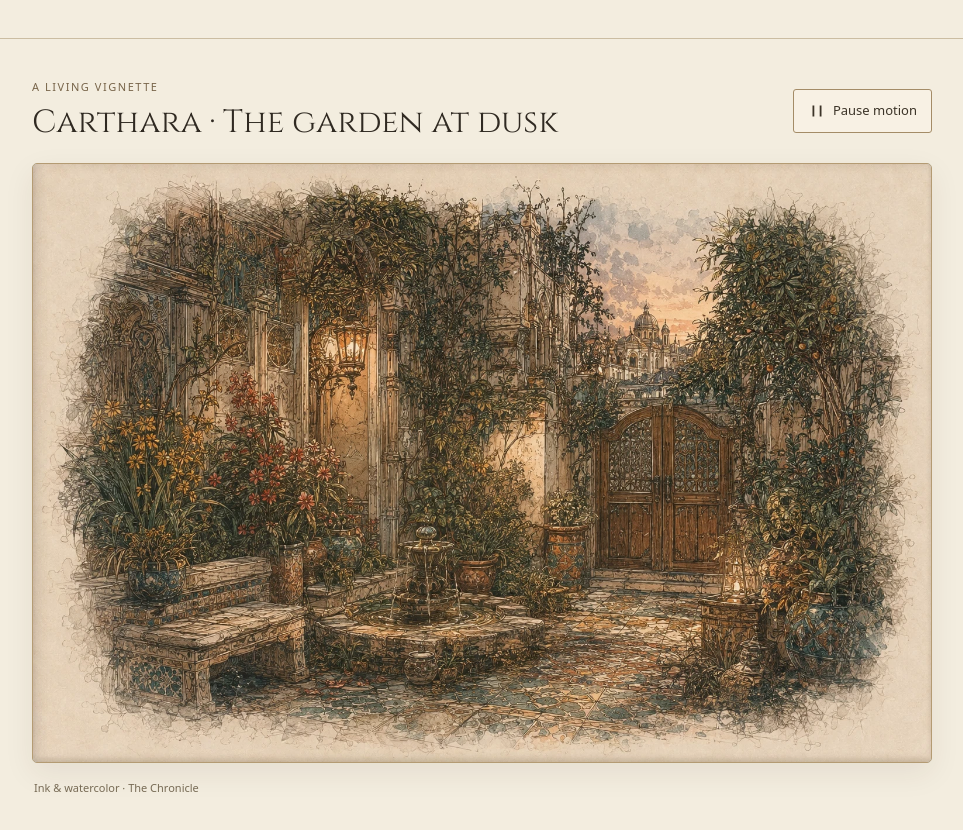
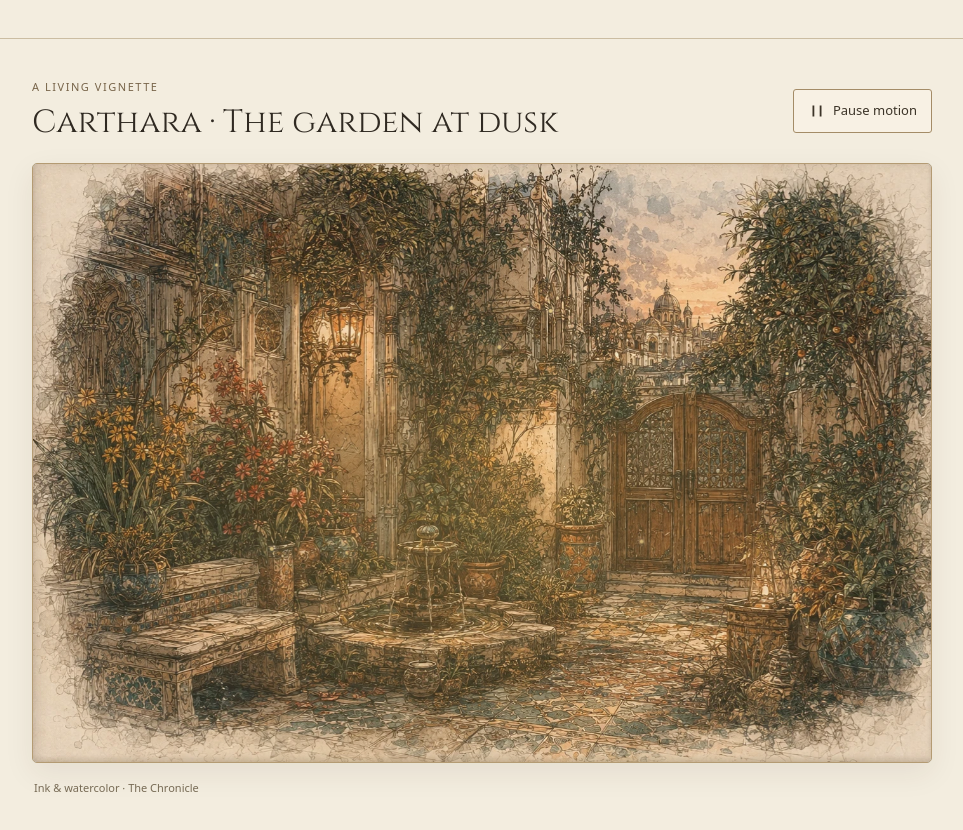
Before and after one commit to Suphian/chronicle, a Next.js app: page / in a window 1280 px wide. Shown: the part 1405-2235 px from the top of the page, without its empty margins (158-1121 px from the left). Built offline with nearby package versions, Linux system fonts and the light colour scheme.

Commit message:
Make vignette motion visible in the artwork itself

```diff
--- a/src/components/LivingLandscape.module.css
+++ b/src/components/LivingLandscape.module.css
@@ -8,21 +8,23 @@
 .control svg { width: 18px; height: 18px; }
 .figure { margin: 0; }
 .window { position: relative; isolation: isolate; overflow: hidden; aspect-ratio: 16 / 9; background: #b5d1d9; border: 1px solid #b49b73; border-radius: 5px; box-shadow: 0 10px 30px #3d2b1714; }
-.painting { object-fit: cover; object-position: 50% 50%; }
-.sunlight { position: absolute; z-index: 1; inset: -8%; background: radial-gradient(ellipse at 62% 18%, #fff8da2e 0, transparent 53%), linear-gradient(115deg, transparent 36%, #fffbee17 53%, transparent 70%); pointer-events: none; animation: warmLight 16s ease-in-out infinite alternate; animation-play-state: paused; }
+.painting { object-fit: cover; object-position: 50% 50%; transform-origin: 50% 55%; animation: explorePainting 14s ease-in-out -3.5s infinite alternate; animation-play-state: paused; }
+.sunlight { position: absolute; z-index: 1; inset: -12%; background: radial-gradient(ellipse at 62% 18%, #fff8da66 0, transparent 53%), linear-gradient(115deg, transparent 30%, #fffbee40 53%, transparent 73%); pointer-events: none; animation: warmLight 9s ease-in-out -3s infinite alternate; animation-play-state: paused; }
 .air { position: absolute; z-index: 2; inset: 0; pointer-events: none; }
-.mote { position: absolute; width: 3px; height: 3px; border-radius: 50%; background: #fff6d8; opacity: .12; box-shadow: 0 0 3px #fff9e3; animation: drift var(--duration) linear var(--delay) infinite; animation-play-state: paused; }
-.mote:nth-child(3n) { width: 2px; height: 2px; }
+.mote { position: absolute; width: 4px; height: 4px; border-radius: 50%; background: #fff6d8; opacity: 0; box-shadow: 0 0 6px #fff9e3; animation: drift var(--duration) linear var(--delay) infinite; animation-play-state: paused; }
+.mote:nth-child(3n) { width: 3px; height: 3px; }
 .curtain { position: absolute; z-index: 3; top: -1%; bottom: -3%; left: -4%; width: 25%; height: 105%; pointer-events: none; transform-origin: 8% 0%; transform: scaleX(.84) rotate(-1deg); animation: billow 10s ease-in-out infinite; animation-play-state: paused; filter: drop-shadow(4px 3px 7px #6d5a3714); }
 .sill { position: absolute; z-index: 4; inset: 0; pointer-events: none; box-shadow: inset 5px 0 12px #3c2b1f1f, inset 0 -3px 5px #47381d21; }
-.running .curtain, .running .mote, .running .sunlight { animation-play-state: running; }
-.night .sunlight { background: radial-gradient(ellipse at 45% 55%, #edbb582b 0, transparent 65%); }
+.running .painting, .running .curtain, .running .mote, .running .sunlight { animation-play-state: running; }
+.night .sunlight { background: radial-gradient(ellipse at 45% 55%, #edbb5852 0, transparent 65%); }
 .night .mote { background: #f9dd93; }
 .caption { display: flex; flex-wrap: wrap; justify-content: space-between; align-items: baseline; gap: 6px 32px; margin: 16px 2px 0; font: 16px/1.7 Georgia, serif; color: #5d513f; }
 .study { flex: none; font: 11px/1.6 system-ui, sans-serif; color: #796c56; }
 @keyframes billow { 0%, 100% { transform: scaleX(.84) skewX(-1deg) rotate(-1deg); } 46% { transform: scaleX(1.05) skewX(2.5deg) rotate(-.2deg); } 72% { transform: scaleX(.98) skewX(.5deg) rotate(-.6deg); } }
-@keyframes drift { 0% { opacity: 0; transform: translate(0, 18px); } 18% { opacity: .55; } 72% { opacity: .4; } 100% { opacity: 0; transform: translate(var(--drift), -45px); } }
-@keyframes warmLight { from { opacity: .42; transform: translate(-1%, 0); } to { opacity: .88; transform: translate(1%, .8%); } }
+@keyframes explorePainting { from { transform: scale(1.045) translate(-1.2%, .4%); } to { transform: scale(1.10) translate(1.2%, -.8%); } }
+@keyframes drift { 0% { opacity: 0; transform: translate(0, 28px); } 18% { opacity: .85; } 72% { opacity: .65; } 100% { opacity: 0; transform: translate(var(--drift), -85px); } }
+@keyframes warmLight { from { opacity: .4; transform: translate(-5%, -2%); } to { opacity: .95; transform: translate(5%, 2%); } }
+.motionNote { margin: -6px 0 16px; font: 12px/1.6 system-ui, sans-serif; color: #63543e; }
 @media (max-width: 760px) {
   .landscape { margin-block: 46px; }
   .heading { gap: 16px; }
@@ -31,6 +33,6 @@
   .caption { flex-direction: column; gap: 6px; font-size: 15px; }
   .study { flex: auto; }
   .curtain { width: 28%; }
-  .mote { width: 2px; height: 2px; }
+  .mote { width: 3px; height: 3px; }
 }
 @media (max-width: 400px) { .heading { align-items: flex-start; flex-direction: column; gap: 14px; } }
--- a/src/components/LivingLandscape.tsx
+++ b/src/components/LivingLandscape.tsx
@@ -8,38 +8,39 @@ import { livingArtwork, type LivingArtworkId } from "@/content/living-vignettes"
 const motes = Array.from({ length: 14 }, (_, index) => ({
   left: `${12 + (index * 29) % 76}%`,
   top: `${14 + (index * 17) % 65}%`,
-  "--duration": `${15 + (index * 7) % 17}s`,
+  "--duration": `${8 + (index * 7) % 8}s`,
   "--delay": `${-index * 3.7}s`,
-  "--drift": `${34 + (index * 11) % 55}px`,
+  "--drift": `${65 + (index * 11) % 65}px`,
 } as CSSProperties));
 
 /** Original painted atmosphere with separately controlled fabric, light and air. */
 export function LivingLandscape({ artwork = "lysandria-terrace", title, headingLevel = 2 }: { artwork?: LivingArtworkId; title?: string; headingLevel?: 2 | 3 }) {
   const art = livingArtwork(artwork);
   const Heading = headingLevel === 3 ? "h3" : "h2";
-  const section = useRef<HTMLElement>(null);
-  const [reducedMotion, setReducedMotion] = useState(true);
+  const picture = useRef<HTMLDivElement>(null);
+  const [reducedMotion, setReducedMotion] = useState<boolean | null>(null);
   const [userChoice, setUserChoice] = useState<boolean | null>(null);
   const [onScreen, setOnScreen] = useState(false);
   const [pageVisible, setPageVisible] = useState(false);
   const identifier = useId().replace(/:/g, "");
   const titleId = `${identifier}-title`;
   const linenId = `${identifier}-linen`;
-  const wantsMotion = userChoice ?? !reducedMotion;
+  const pictureId = `${identifier}-picture`;
+  const wantsMotion = userChoice ?? (reducedMotion === false);
   const running = wantsMotion && onScreen && pageVisible;
 
   useEffect(() => {
     const preference = window.matchMedia("(prefers-reduced-motion: reduce)");
     let active = true;
-    const updatePreference = () => { if (active) setReducedMotion(preference.matches); };
+    const updatePreference = () => { if (active) { setReducedMotion(preference.matches); setUserChoice(null); } };
     const updateVisibility = () => { if (active) setPageVisible(document.visibilityState === "visible"); };
     queueMicrotask(() => { updatePreference(); updateVisibility(); });
     preference.addEventListener("change", updatePreference);
     document.addEventListener("visibilitychange", updateVisibility);
     const observer = typeof IntersectionObserver === "undefined" ? null : new IntersectionObserver(
-      ([entry]) => setOnScreen(entry.isIntersecting), { threshold: 0.05 },
+      ([entry]) => { if (active) setOnScreen(entry.isIntersecting); },
     );
-    if (observer && section.current) observer.observe(section.current);
+    if (observer && picture.current) observer.observe(picture.current);
     else queueMicrotask(() => { if (active) setOnScreen(true); });
     return () => {
       active = false;
@@ -49,16 +50,17 @@ export function LivingLandscape({ artwork = "lysandria-terrace", title, headingL
     };
   }, []);
 
-  return <section className={`${styles.landscape}${art.night ? ` ${styles.night}` : ""}`} ref={section} aria-labelledby={titleId} data-living-vignette={artwork}>
+  return <section className={`${styles.landscape}${art.night ? ` ${styles.night}` : ""}`} aria-labelledby={titleId} data-living-vignette={artwork} data-motion={running ? "running" : "paused"}>
     <div className={styles.heading}>
       <div><p className={styles.eyebrow}>A living vignette</p><Heading className={styles.title} id={titleId}>{title ?? art.title}</Heading></div>
-      <button className={styles.control} type="button" aria-pressed={wantsMotion} onClick={() => setUserChoice(!wantsMotion)}>
+      <button className={styles.control} type="button" aria-controls={pictureId} aria-pressed={wantsMotion} onClick={() => setUserChoice(!wantsMotion)}>
         <svg viewBox="0 0 20 20" aria-hidden="true">{wantsMotion ? <path d="M6 4v12M14 4v12" fill="none" stroke="currentColor" strokeWidth="2" /> : <path d="m6 3 11 7-11 7z" fill="currentColor" />}</svg>
         {wantsMotion ? "Pause motion" : "Play motion"}
       </button>
     </div>
+    {reducedMotion && userChoice === null && <p className={styles.motionNote}>Motion is off to match your device preference. Choose Play motion to animate this picture.</p>}
     <figure className={styles.figure}>
-      <div className={`${styles.window} ${running ? styles.running : ""}`} style={{ aspectRatio: `${art.width} / ${art.height}` }}>
+      <div id={pictureId} ref={picture} className={`${styles.window} ${running ? styles.running : ""}`} style={{ aspectRatio: `${art.width} / ${art.height}` }}>
         <Image src={art.src} alt={art.alt} fill sizes="(min-width: 1300px) 900px, (min-width: 901px) 70vw, 95vw" className={styles.painting} />
         <div className={styles.sunlight} aria-hidden="true" />
         <div className={styles.air} aria-hidden="true">{motes.map((style, index) => <span className={styles.mote} style={style} key={index} />)}</div>
--- a/worldbuilding/visual-direction.md
+++ b/worldbuilding/visual-direction.md
@@ -64,3 +64,5 @@ The author also requested motion in the full-width homepage picture. `HeroArtwor
 The author wants vignettes throughout the site, including the chapters. Each numbered chapter and the historical tale has a curated moving illustration, alongside placements on Home, Story, People, World, and Writing room. The chapter selection animates existing plates at their current paragraph positions; the terrace is inserted beside Hanno’s memory of the pottery bench. Captions remain visual interpretations, not new events.
 
 `src/content/living-vignettes.ts` records placement and reuses the image paths, alt text, and captions from `src/content/illustrations.ts`. Original artwork provenance and license records remain in `public/images/plates/prompts.json` and the existing terrace record. The added light and motes are project-authored CSS animation; night settings use a subdued warm glow, and the curtain is limited to the Lysandrian terrace. No third-party media or audio is added. Motion controls, reduced-motion defaults, and offscreen/background suspension apply to every vignette.
+
+After the author reported that the vignette motion was not visible, the shared component now animates the painting itself with a 14-second alternating pan and zoom, alongside more visible drifting light and particles. Previously the painting stayed still. All layers pause together, and the picture's own visibility controls suspension. Reduced-motion preferences keep the picture still by default with an explanation beside Play motion. These effects animate the illustration's framing and atmosphere; they do not add character actions or turn the artwork into filmed scenes.
```
